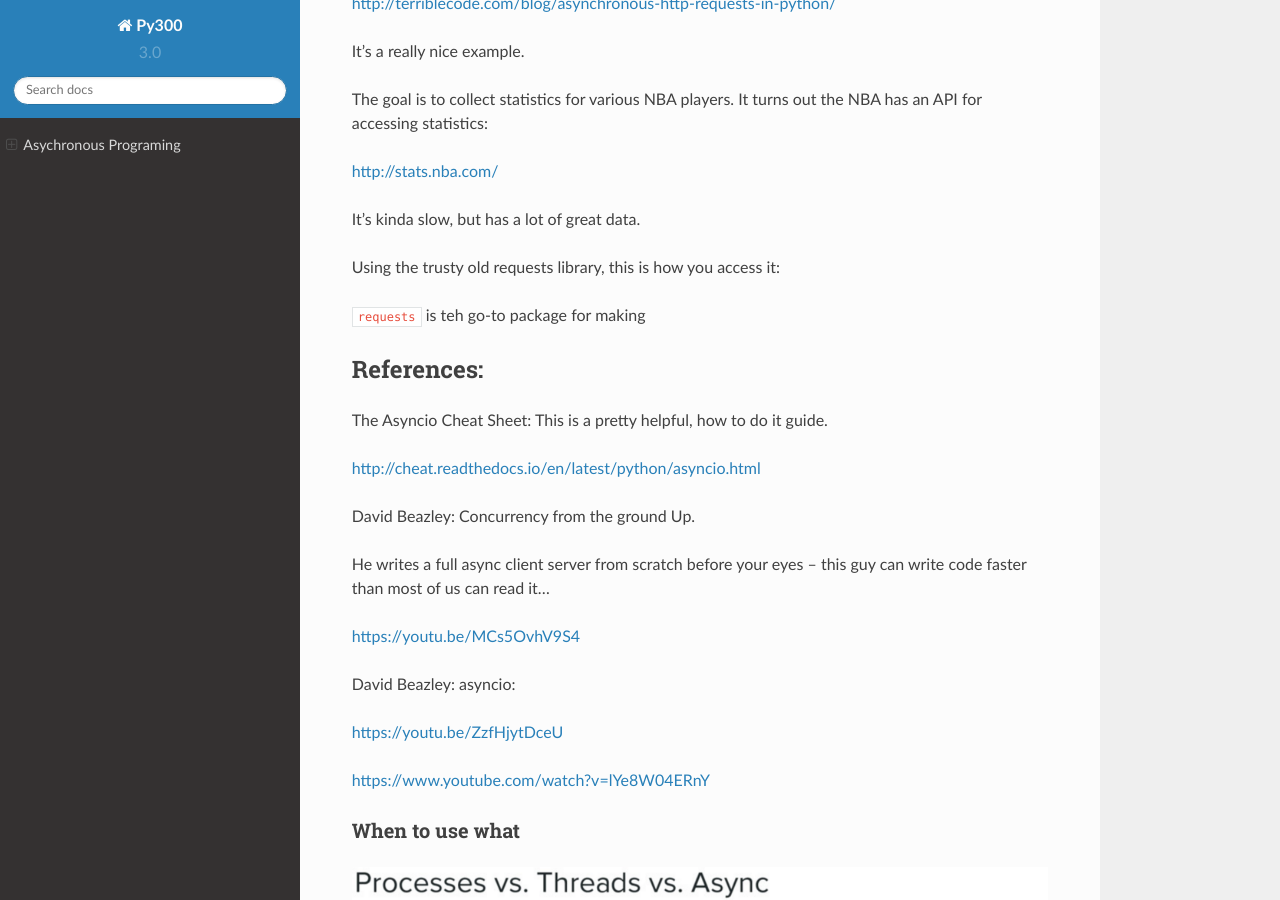
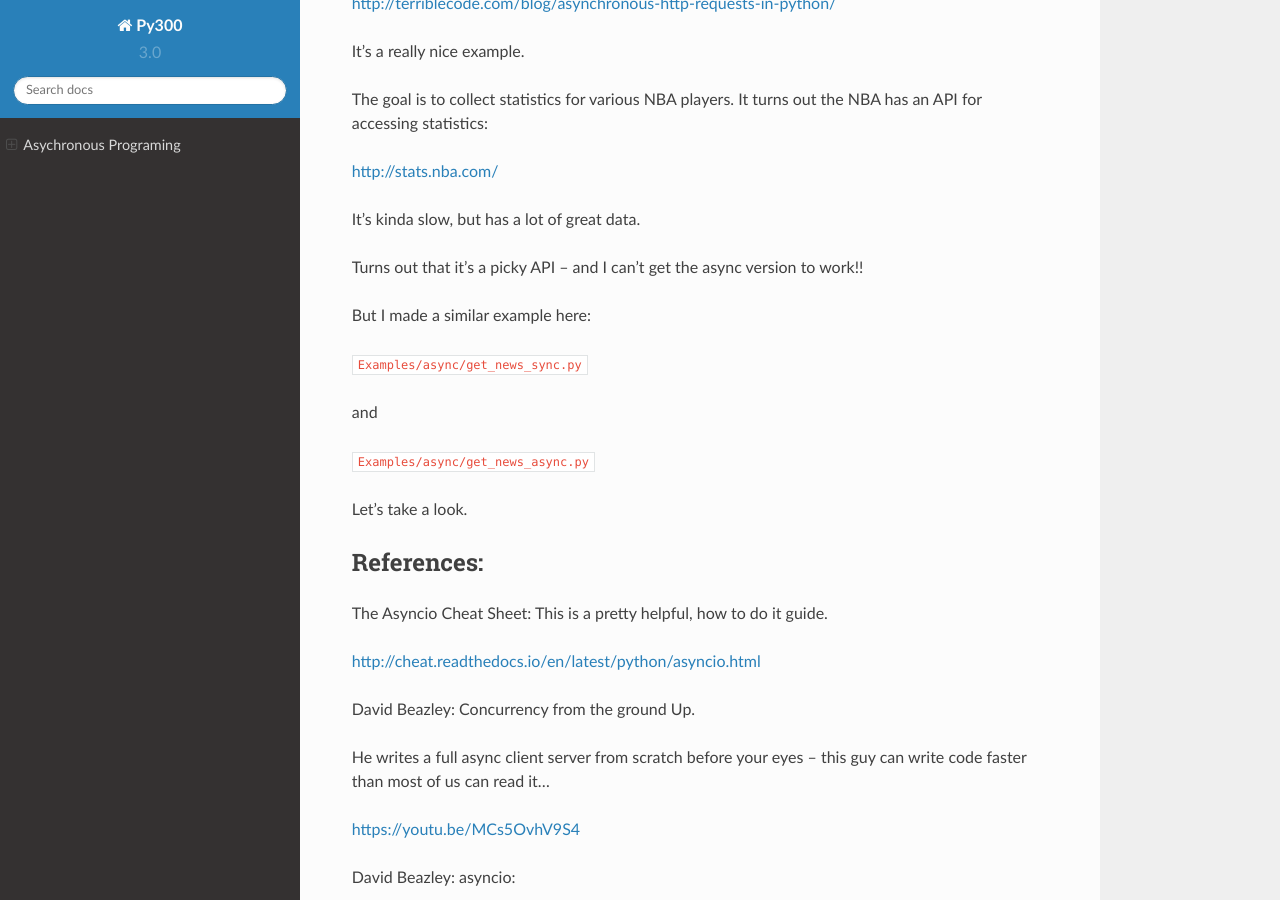
Before and after one commit to UWPCE-PythonCert/Py300, a Sphinx documentation site: the page built from source/async.rst, in a window 1280 px wide and 900 px high, scrolled down 13357 px. Built offline with Sphinx 7.4.7 and the Read the Docs theme 2.0.0, drawn with Linux system fonts in a browser that asks for light colours.

Commit message:
added reference to news feed download example

```diff
--- a/source/async.rst
+++ b/source/async.rst
@@ -492,9 +492,6 @@ Remember that they are now run in arbitrary order.
 ``Examples/async/gather.py``
 
 
-
-
-
 Doing real work with async
 ==========================
 
@@ -568,19 +565,17 @@ http://stats.nba.com/
 
 It's kinda slow, but has a lot of great data.
 
-Using the trusty old requests library, this is how you access it:
+Turns out that it's a picky API -- and I can't get the async version to work!!
 
+But I made a similar example here:
 
+``Examples/async/get_news_sync.py``
 
+and
 
+``Examples/async/get_news_async.py``
 
-
-
-
-
-
-``requests`` is teh go-to package for making
-
+Let's take a look.
 
 References:
 ===========
```
